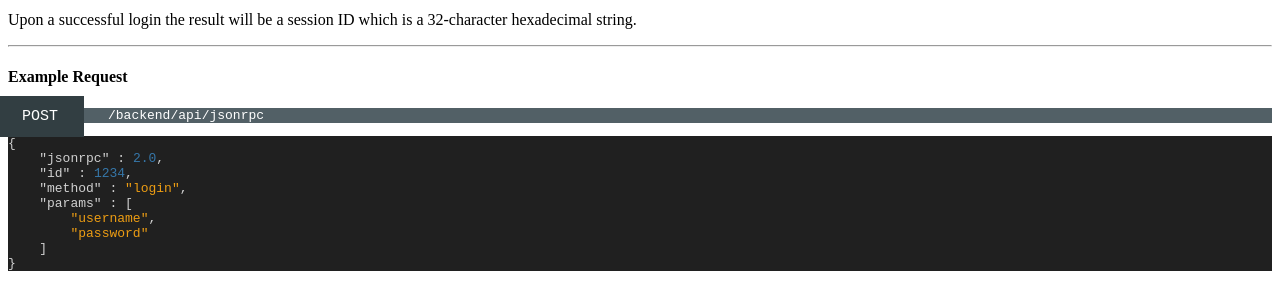
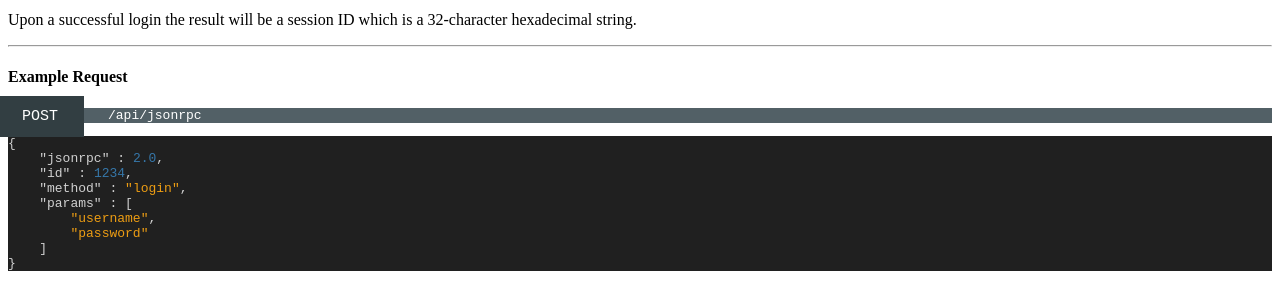
Before and after one commit to ShipStream/shipstream.github.io, a Jekyll site: the page built from _posts/2014-07-15-api-basics.md, in a window 1280 px wide and 900 px high, scrolled down 1942 px. Shown: the part 152-444 px from the top of the window. Built offline with Jekyll 4.4.1, drawn with Linux system fonts in a browser that asks for light colours; a style sheet for code colours, icons or effects is not loaded.

Commit message:
Update API urls.

````diff
--- a/_posts/2014-07-15-api-basics.md
+++ b/_posts/2014-07-15-api-basics.md
@@ -127,7 +127,7 @@ Upon a successful login the result will be a session ID which is a 32-character
 #### Example Request
 
 <div class="api-endpoint-request">
-    <pre><span class="api-endpoint-request-type">POST</span>/backend/api/jsonrpc</pre>
+    <pre><span class="api-endpoint-request-type">POST</span>/api/jsonrpc</pre>
 </div>
 
 ```json
````
